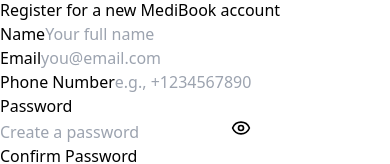
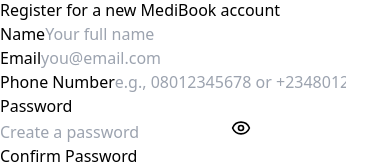
Before and after one commit to BenjaminAJ/MediBook-Frontend, a React (Vite) app: page /register in a window 390 px wide. Shown: the part 878-1042 px from the top of the page. Built offline with nearby package versions, Linux system fonts and the light colour scheme; no server answers.

Commit message:
feat: Add Nigerian phone number validation to registration
Implement regex-based validation for Nigerian phone numbers on the registration form.
Update the phone input placeholder to provide examples of valid Nigerian formats.

```diff
--- a/src/pages/Register.tsx
+++ b/src/pages/Register.tsx
@@ -23,6 +23,12 @@
   const handleSubmit = async (e: React.FormEvent) => {
     e.preventDefault();
     setLoading(true);
+    const phoneRegex = /^(?:\+234|234|0)[789][01]\d{8}$/;
+    if (!phoneRegex.test(phone)) {
+      setMessage({ type: 'error', text: 'Invalid Nigerian phone number format.' });
+      setLoading(false);
+      return;
+    }
     if (password.length < 8) {
       setMessage({ type: 'error', text: 'Password must be at least 8 characters.' });
       setLoading(false);
@@ -134,7 +140,7 @@
                 onChange={e => setPhone(e.target.value)}
                 required
                 autoComplete="tel"
-                placeholder="e.g., +1234567890"
+                placeholder="e.g., 08012345678 or +2348012345678"
               />
             </div>
             <div>
```
